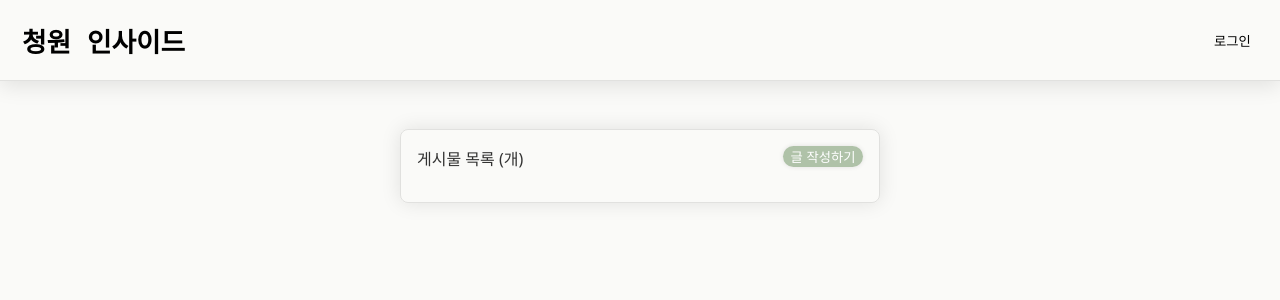
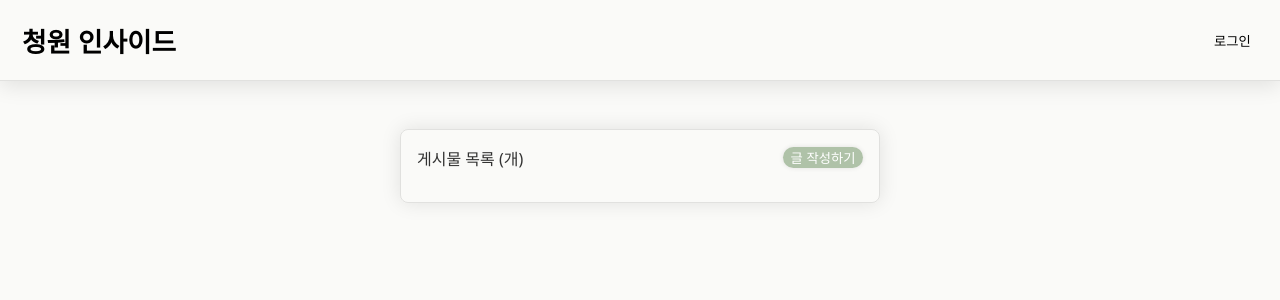
Before and after one commit to Oozls/cw-inside, a Python web app: template templates/list.html in a window 1280 px wide. Shown: the top 300 px of the page. Run offline with Jinja, Linux system fonts and the light colour scheme; the template is opened without the code that fills it, so the values that code supplies are empty; some web fonts are replaced.

Commit message:
Fixed font issues

```diff
--- a/static/styles/base.css
+++ b/static/styles/base.css
@@ -56,7 +56,7 @@
 }
 
 header .left p {
-    font-family: 'MaruBuri', 'Courier New', Courier;
+    font-family: 'MaruBuri', 'Noto Sans K', 'Noto Sans';
     font-size: clamp(10px, 2em, 30vw);
     font-weight: 900;
 }
@@ -68,6 +68,9 @@
     padding-left: 25em;
     padding-right: 25em;
     margin-bottom: 3em;
+
+    color: var(--text-color);
+    font-family: 'Noto Sans K', 'Noto Sans';
 }
 
 @media (max-width: 1200px) {
```
Also changed, not shown: static/upload/img/1744463246.jpg (deleted), static/upload/img/2.jpg (deleted), 1 other file.
